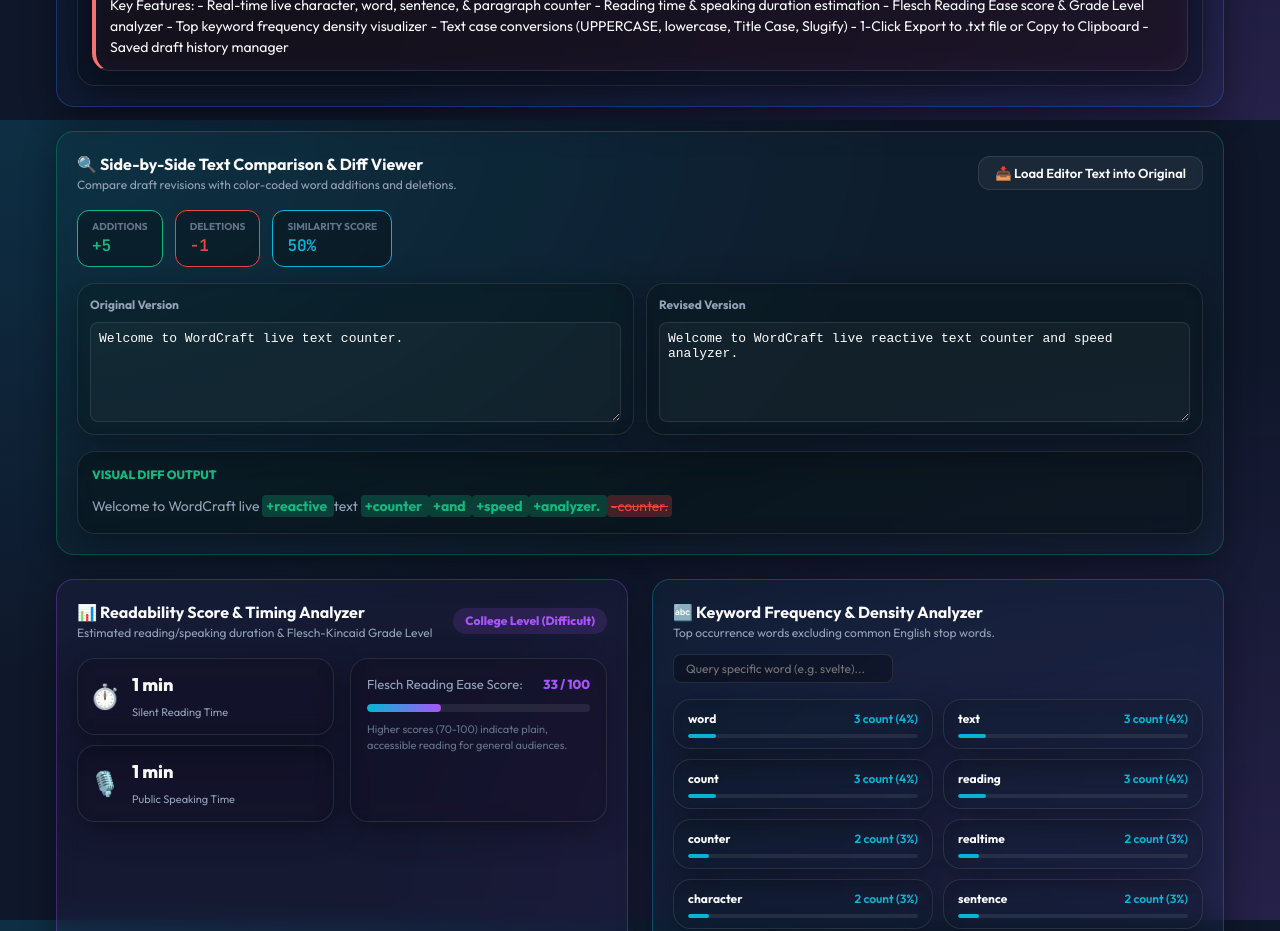
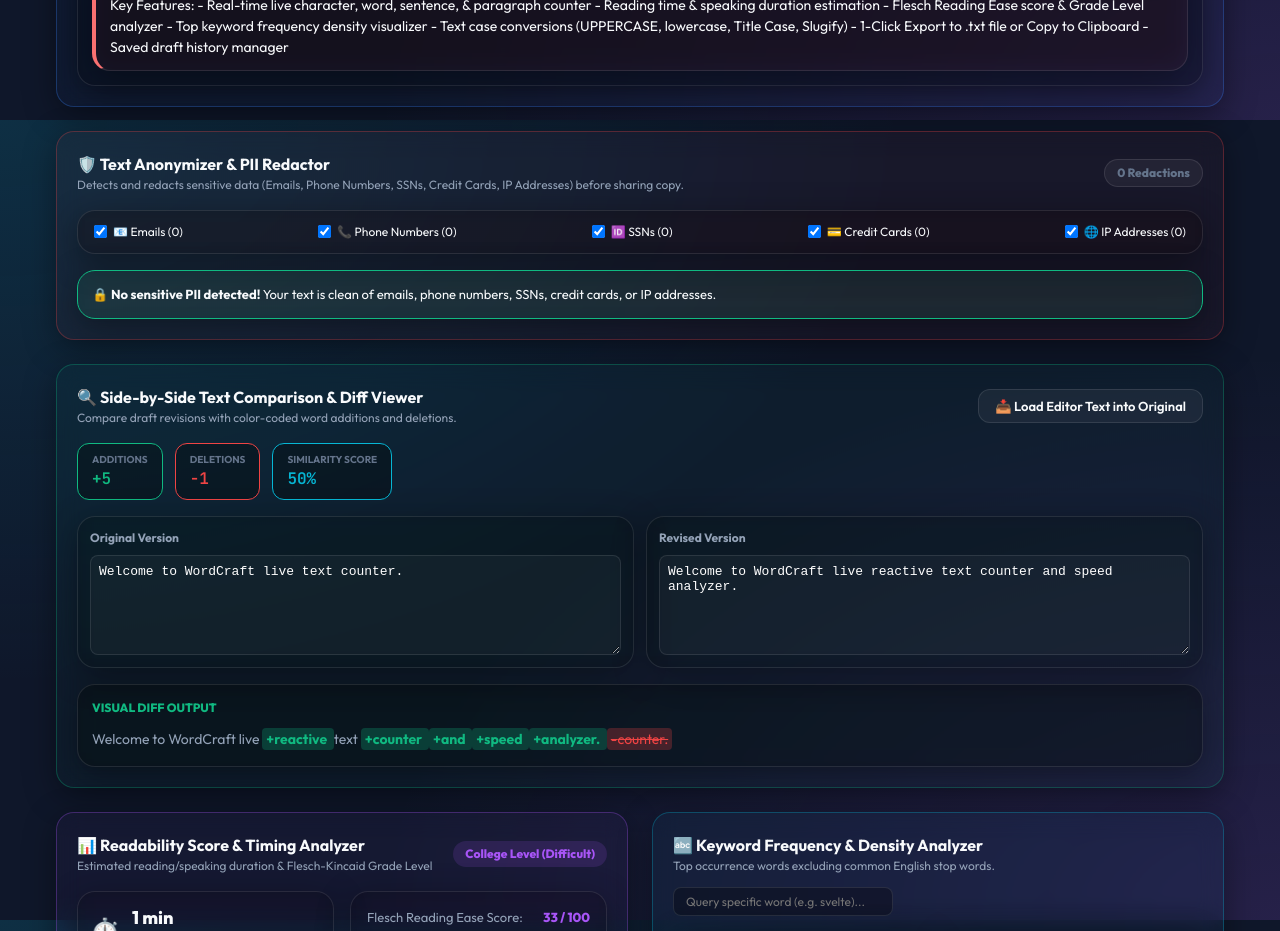
Before and after one commit to breakingthebot/word-counter-build42, a Svelte app: page / in a window 1280 px wide. Shown: the part 3080-4011 px from the top of the page. Built offline with nearby package versions, Linux system fonts and the light colour scheme.

Commit message:
Build 42 Iteration 13 - Add Text Anonymizer & PII Redactor

```diff
--- a/src/App.svelte
+++ b/src/App.svelte
@@ -15,6 +15,7 @@
   import AudioProofreader from './components/AudioProofreader.svelte';
   import VocabularyRichness from './components/VocabularyRichness.svelte';
   import SentenceRhythmInspector from './components/SentenceRhythmInspector.svelte';
+  import TextAnonymizer from './components/TextAnonymizer.svelte';
   import TextDiffViewer from './components/TextDiffViewer.svelte';
   import ReadabilityScore from './components/ReadabilityScore.svelte';
   import KeywordDensity from './components/KeywordDensity.svelte';
@@ -46,6 +47,8 @@
   <VocabularyRichness />
 
   <SentenceRhythmInspector />
+
+  <TextAnonymizer />
 
   <TextDiffViewer />
 
--- /dev/null
+++ b/src/components/TextAnonymizer.svelte
@@ -0,0 +1,181 @@
+<!-- src/components/TextAnonymizer.svelte -->
+<!-- Text Anonymizer & PII Redactor component. -->
+<!-- Connects to: src/services/piiAnonymizerService.ts, src/stores/textStore.ts -->
+<!-- Created: 2026-07-25 -->
+
+<script lang="ts">
+  import { text, updateText } from '../stores/textStore';
+  import { redactPii, DEFAULT_ANONYMIZER_OPTIONS, type AnonymizerOptions } from '../services/piiAnonymizerService';
+
+  let options: AnonymizerOptions = { ...DEFAULT_ANONYMIZER_OPTIONS };
+  let isCopied = false;
+
+  $: result = redactPii($text, options);
+
+  function applyRedactedToEditor() {
+    if (result.totalRedactions > 0) {
+      updateText(result.anonymizedText);
+    }
+  }
+
+  async function copyRedactedText() {
+    if (result.anonymizedText) {
+      await navigator.clipboard.writeText(result.anonymizedText);
+      isCopied = true;
+      setTimeout(() => isCopied = false, 2000);
+    }
+  }
+</script>
+
+<div class="anonymizer-container card">
+  <div class="anon-header">
+    <div>
+      <h4>🛡️ Text Anonymizer & PII Redactor</h4>
+      <p class="subtitle">Detects and redacts sensitive data (Emails, Phone Numbers, SSNs, Credit Cards, IP Addresses) before sharing copy.</p>
+    </div>
+
+    <span class="redact-count-badge" class:has-matches={result.totalRedactions > 0}>
+      {result.totalRedactions} {result.totalRedactions === 1 ? 'Redaction' : 'Redactions'}
+    </span>
+  </div>
+
+  <!-- Redaction Option Toggles Bar -->
+  <div class="toggles-bar card">
+    <label class="toggle-item">
+      <input type="checkbox" bind:checked={options.redactEmail} /> 📧 Emails ({result.typeCounts.email})
+    </label>
+    <label class="toggle-item">
+      <input type="checkbox" bind:checked={options.redactPhone} /> 📞 Phone Numbers ({result.typeCounts.phone})
+    </label>
+    <label class="toggle-item">
+      <input type="checkbox" bind:checked={options.redactSsn} /> 🆔 SSNs ({result.typeCounts.ssn})
+    </label>
+    <label class="toggle-item">
+      <input type="checkbox" bind:checked={options.redactCc} /> 💳 Credit Cards ({result.typeCounts.credit_card})
+    </label>
+    <label class="toggle-item">
+      <input type="checkbox" bind:checked={options.redactIp} /> 🌐 IP Addresses ({result.typeCounts.ip_address})
+    </label>
+  </div>
+
+  <!-- Anonymized Text Preview Window -->
+  {#if result.totalRedactions > 0}
+    <div class="preview-box card fade-in">
+      <div class="box-head">
+        <span class="prev-title">👁️ Anonymized Text Preview:</span>
+        <div class="action-btns">
+          <button type="button" on:click={applyRedactedToEditor} class="btn btn-primary">
+            🛡️ Apply Redacted Text to Editor
+          </button>
+          <button type="button" on:click={copyRedactedText} class="btn btn-secondary">
+            {isCopied ? '✅ Copied!' : '📋 Copy Redacted Text'}
+          </button>
+        </div>
+      </div>
+
+      <p class="preview-body">{result.anonymizedText}</p>
+    </div>
+  {:else if $text.trim()}
+    <div class="clean-box card">
+      🔒 <strong>No sensitive PII detected!</strong> Your text is clean of emails, phone numbers, SSNs, credit cards, or IP addresses.
+    </div>
+  {/if}
+</div>
+
+<style>
+  .anonymizer-container {
+    padding: 20px;
+    display: flex;
+    flex-direction: column;
+    gap: 16px;
+    background: rgba(239, 68, 68, 0.04);
+    border-color: rgba(239, 68, 68, 0.3);
+  }
+
+  .anon-header {
+    display: flex;
+    justify-content: space-between;
+    align-items: center;
+    flex-wrap: wrap;
+    gap: 12px;
+  }
+
+  .anon-header h4 { font-size: 16px; color: var(--text-primary); }
+  .subtitle { font-size: 12px; color: var(--text-secondary); }
+
+  .redact-count-badge {
+    font-size: 12px;
+    font-weight: 800;
+    color: var(--text-muted);
+    background: rgba(255, 255, 255, 0.05);
+    padding: 4px 12px;
+    border-radius: 20px;
+    border: 1px solid var(--border-color);
+  }
+
+  .redact-count-badge.has-matches {
+    color: #ef4444;
+    background: rgba(239, 68, 68, 0.15);
+    border-color: rgba(239, 68, 68, 0.4);
+  }
+
+  .toggles-bar {
+    padding: 12px 16px;
+    background: rgba(0, 0, 0, 0.25);
+    display: flex;
+    justify-content: space-between;
+    align-items: center;
+    flex-wrap: wrap;
+    gap: 12px;
+  }
+
+  .toggle-item {
+    font-size: 12px;
+    color: var(--text-primary);
+    display: flex;
+    align-items: center;
+    gap: 6px;
+    cursor: pointer;
+  }
+
+  .preview-box {
+    padding: 14px;
+    background: rgba(0, 0, 0, 0.35);
+    display: flex;
+    flex-direction: column;
+    gap: 10px;
+  }
+
+  .box-head {
+    display: flex;
+    justify-content: space-between;
+    align-items: center;
+    flex-wrap: wrap;
+    gap: 10px;
+  }
+
+  .prev-title { font-size: 11px; font-weight: 800; color: #ef4444; text-transform: uppercase; }
+
+  .action-btns {
+    display: flex;
+    gap: 8px;
+  }
+
+  .preview-body {
+    font-size: 14px;
+    color: var(--text-primary);
+    line-height: 1.6;
+    white-space: pre-wrap;
+    background: rgba(255, 255, 255, 0.03);
+    padding: 10px;
+    border-radius: var(--radius-sm);
+  }
+
+  .clean-box {
+    padding: 14px;
+    background: rgba(16, 185, 129, 0.1);
+    border-color: var(--accent-emerald);
+    color: var(--text-primary);
+    font-size: 13px;
+  }
+</style>
--- /dev/null
+++ b/src/services/piiAnonymizerService.ts
@@ -0,0 +1,119 @@
+// src/services/piiAnonymizerService.ts
+// Text Anonymizer & PII Redactor service for Build 42.
+// Connects to: src/components/TextAnonymizer.svelte, src/App.svelte
+// Created: 2026-07-25
+
+export type PiiType = 'email' | 'phone' | 'ssn' | 'credit_card' | 'ip_address';
+
+export interface PiiMatch {
+  type: PiiType;
+  rawText: string;
+  redactedText: string;
+}
+
+export interface AnonymizerOptions {
+  redactEmail: boolean;
+  redactPhone: boolean;
+  redactSsn: boolean;
+  redactCc: boolean;
+  redactIp: boolean;
+}
+
+export const DEFAULT_ANONYMIZER_OPTIONS: AnonymizerOptions = {
+  redactEmail: true,
+  redactPhone: true,
+  redactSsn: true,
+  redactCc: true,
+  redactIp: true
+};
+
+export interface AnonymizerResult {
+  anonymizedText: string;
+  totalRedactions: number;
+  matches: PiiMatch[];
+  typeCounts: Record<PiiType, number>;
+}
+
+const REGEX_PATTERNS: Record<PiiType, { pattern: RegExp; placeholder: string }> = {
+  email: {
+    pattern: /\b[A-Za-z0-9._%+-]+@[A-Za-z0-9.-]+\.[A-Za-z]{2,}\b/g,
+    placeholder: '[REDACTED_EMAIL]'
+  },
+  phone: {
+    pattern: /\b(?:\+?1[-. ]?)?\(?\d{3}\)?[-. ]?\d{3}[-. ]?\d{4}\b/g,
+    placeholder: '[REDACTED_PHONE]'
+  },
+  ssn: {
+    pattern: /\b\d{3}-\d{2}-\d{4}\b/g,
+    placeholder: '[REDACTED_SSN]'
+  },
+  credit_card: {
+    pattern: /\b(?:\d{4}[- ]?){3}\d{4}\b/g,
+    placeholder: '[REDACTED_CREDIT_CARD]'
+  },
+  ip_address: {
+    pattern: /\b(?:[0-9]{1,3}\.){3}[0-9]{1,3}\b/g,
+    placeholder: '[REDACTED_IP]'
+  }
+};
+
+export function redactPii(
+  text: string,
+  options: AnonymizerOptions = DEFAULT_ANONYMIZER_OPTIONS
+): AnonymizerResult {
+  if (!text) {
+    return {
+      anonymizedText: '',
+      totalRedactions: 0,
+      matches: [],
+      typeCounts: { email: 0, phone: 0, ssn: 0, credit_card: 0, ip_address: 0 }
+    };
+  }
+
+  let anonymizedText = text;
+  const matches: PiiMatch[] = [];
+  const typeCounts: Record<PiiType, number> = {
+    email: 0,
+    phone: 0,
+    ssn: 0,
+    credit_card: 0,
+    ip_address: 0
+  };
+
+  const activeTypes: { type: PiiType; enabled: boolean }[] = [
+    { type: 'email', enabled: options.redactEmail },
+    { type: 'phone', enabled: options.redactPhone },
+    { type: 'ssn', enabled: options.redactSsn },
+    { type: 'credit_card', enabled: options.redactCc },
+    { type: 'ip_address', enabled: options.redactIp }
+  ];
+
+  activeTypes.forEach(({ type, enabled }) => {
+    if (!enabled) return;
+    const { pattern, placeholder } = REGEX_PATTERNS[type];
+
+    // Reset regex index
+    pattern.lastIndex = 0;
+    const rawMatches = anonymizedText.match(pattern);
+
+    if (rawMatches) {
+      rawMatches.forEach(rawText => {
+        matches.push({
+          type,
+          rawText,
+          redactedText: placeholder
+        });
+        typeCounts[type]++;
+      });
+
+      anonymizedText = anonymizedText.replace(pattern, placeholder);
+    }
+  });
+
+  return {
+    anonymizedText,
+    totalRedactions: matches.length,
+    matches,
+    typeCounts
+  };
+}
```
Also changed, not shown: 2 other files (tests, documents, lock files or other folders).
